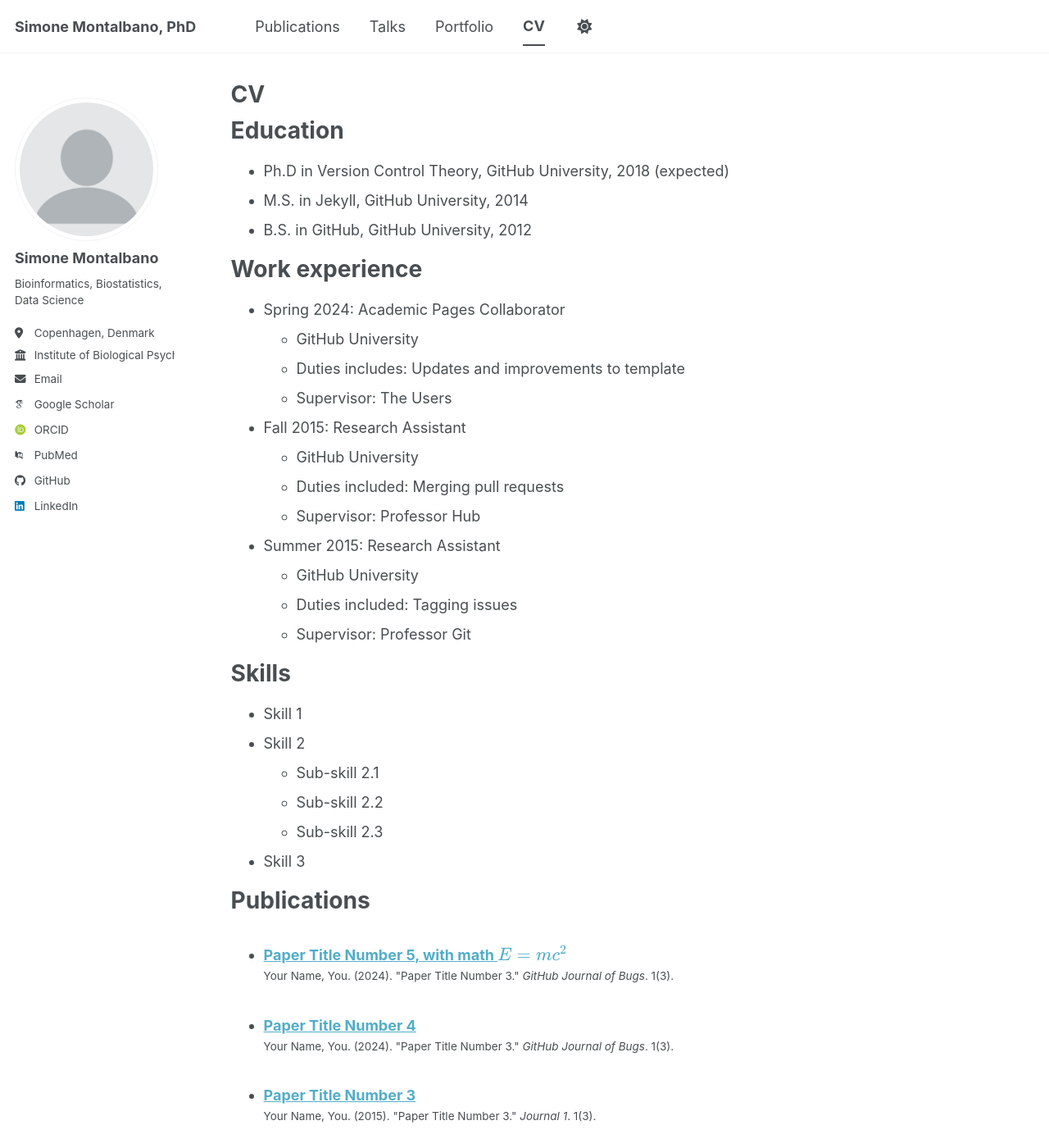
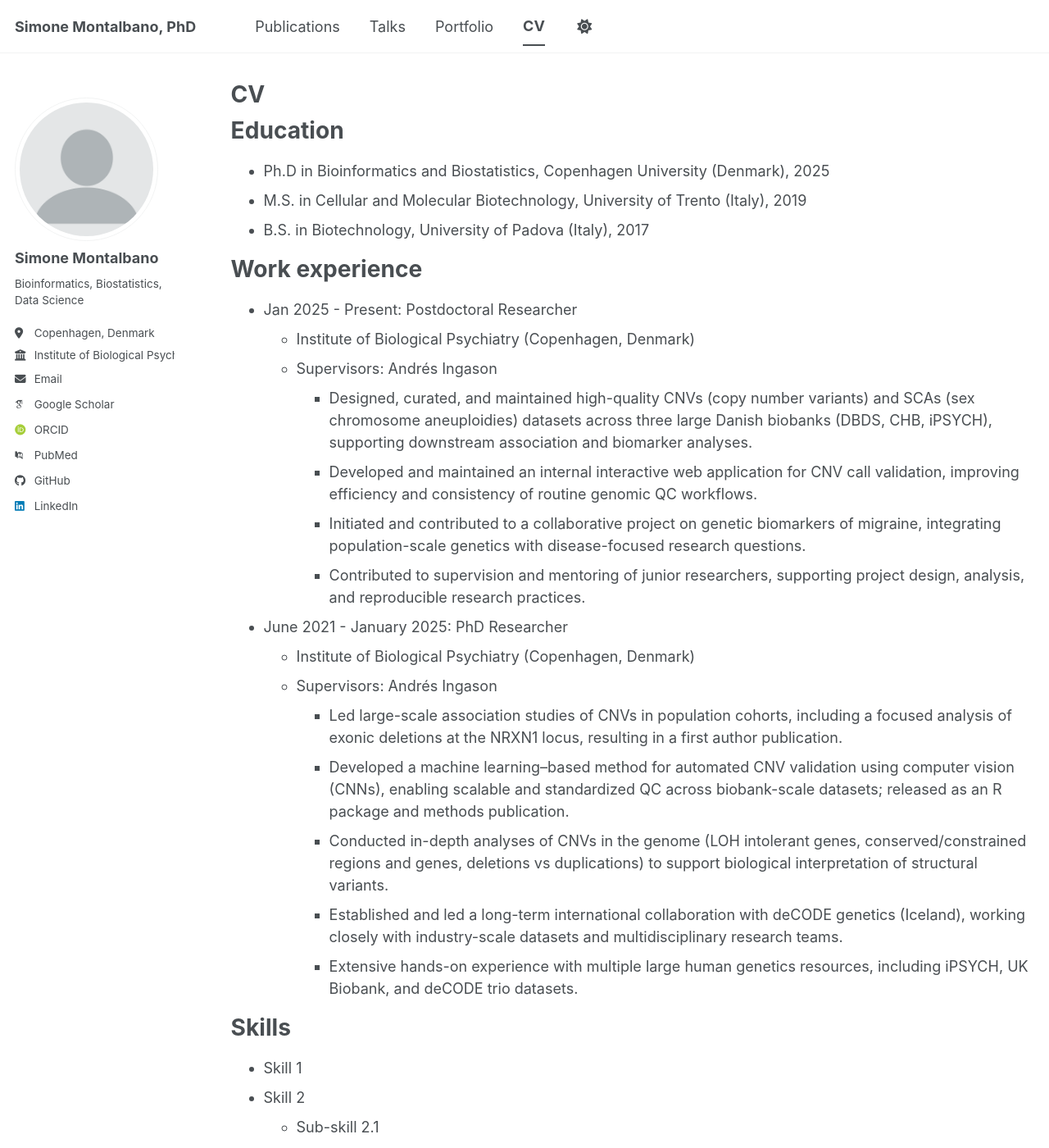
Before and after one commit to SinomeM/sinomem.github.io, a Jekyll site: the page built from _pages/cv.md, in a window 1280 px wide and 1400 px high. Shown: the whole window at 82% size. Built offline with Jekyll 4.4.1, drawn with Linux system fonts in a browser that asks for light colours; some web fonts are replaced; a script bundle is joined from its source files by our own code; library files that are not in the unit come from our copies; some of the changed text lies outside the part shown.

Commit message:
started integrating CV

```diff
--- a/_pages/cv.md
+++ b/_pages/cv.md
@@ -11,26 +11,43 @@ redirect_from:
 
 Education
 ======
-* Ph.D in Version Control Theory, GitHub University, 2018 (expected)
-* M.S. in Jekyll, GitHub University, 2014
-* B.S. in GitHub, GitHub University, 2012
+* Ph.D in Bioinformatics and Biostatistics, Copenhagen University (Denmark), 2025
+* M.S. in Cellular and Molecular Biotechnology, University of Trento (Italy), 2019
+* B.S. in Biotechnology, University of Padova (Italy), 2017
+
 
 Work experience
 ======
-* Spring 2024: Academic Pages Collaborator
-  * GitHub University
-  * Duties includes: Updates and improvements to template
-  * Supervisor: The Users
+* Jan 2025 - Present: Postdoctoral Researcher
+  * Institute of Biological Psychiatry (Copenhagen, Denmark)
+  * Supervisors: Andrés Ingason
+    * Designed, curated, and maintained high-quality CNVs (copy number variants) and SCAs
+      (sex chromosome aneuploidies) datasets across three large Danish biobanks (DBDS, CHB,
+      iPSYCH), supporting downstream association and biomarker analyses.
+    * Developed and maintained an internal interactive web application for CNV call validation,
+      improving efficiency and consistency of routine genomic QC workflows.
+    * Initiated and contributed to a collaborative project on genetic biomarkers of migraine,
+      integrating population-scale genetics with disease-focused research questions.
+    * Contributed to supervision and mentoring of junior researchers, supporting project design,
+      analysis, and reproducible research practices.
 
-* Fall 2015: Research Assistant
-  * GitHub University
-  * Duties included: Merging pull requests
-  * Supervisor: Professor Hub
+* June 2021 - January 2025: PhD Researcher
+  * Institute of Biological Psychiatry (Copenhagen, Denmark)
+  * Supervisors: Andrés Ingason
+    * Led large-scale association studies of CNVs in population cohorts, including a focused
+      analysis of exonic deletions at the NRXN1 locus, resulting in a first author publication.
+    * Developed a machine learning–based method for automated CNV validation using
+      computer vision (CNNs), enabling scalable and standardized QC across biobank-scale
+      datasets; released as an R package and methods publication.
+    * Conducted in-depth analyses of CNVs in the genome (LOH intolerant genes,
+      conserved/constrained regions and genes, deletions vs duplications) to support biological
+      interpretation of structural variants.
+    * Established and led a long-term international collaboration with deCODE genetics
+      (Iceland), working closely with industry-scale datasets and multidisciplinary research
+      teams.
+    * Extensive hands-on experience with multiple large human genetics resources, including
+      iPSYCH, UK Biobank, and deCODE trio datasets.
 
-* Summer 2015: Research Assistant
-  * GitHub University
-  * Duties included: Tagging issues
-  * Supervisor: Professor Git
 
 Skills
 ======
@@ -41,24 +58,16 @@ Skills
   * Sub-skill 2.3
 * Skill 3
 
+
 Publications
 ======
   <ul>{% for post in site.publications reversed %}
     {% include archive-single-cv.html %}
   {% endfor %}</ul>
 
+
 Talks
 ======
   <ul>{% for post in site.talks reversed %}
     {% include archive-single-talk-cv.html  %}
   {% endfor %}</ul>
-
-Teaching
-======
-  <ul>{% for post in site.teaching reversed %}
-    {% include archive-single-cv.html %}
-  {% endfor %}</ul>
-
-Service and leadership
-======
-* Currently signed in to 43 different slack teams
```
